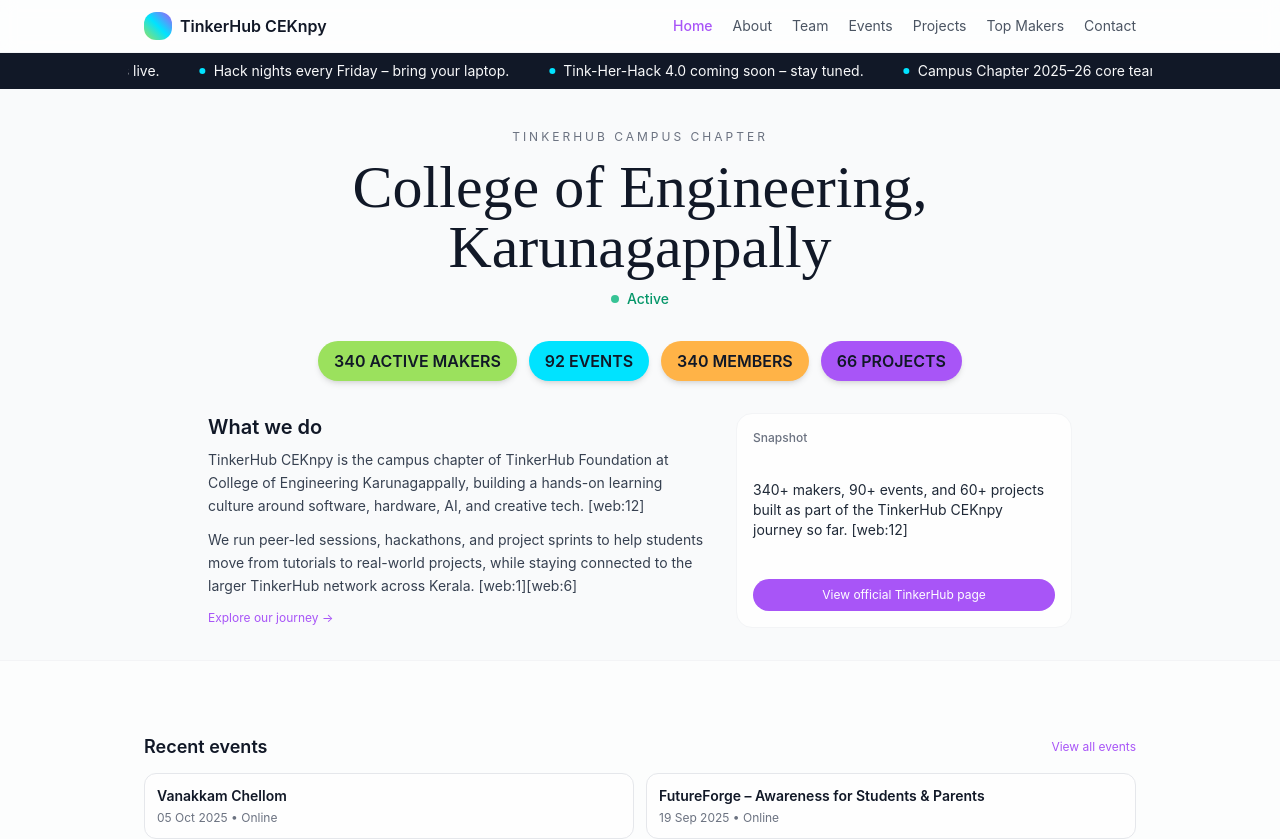
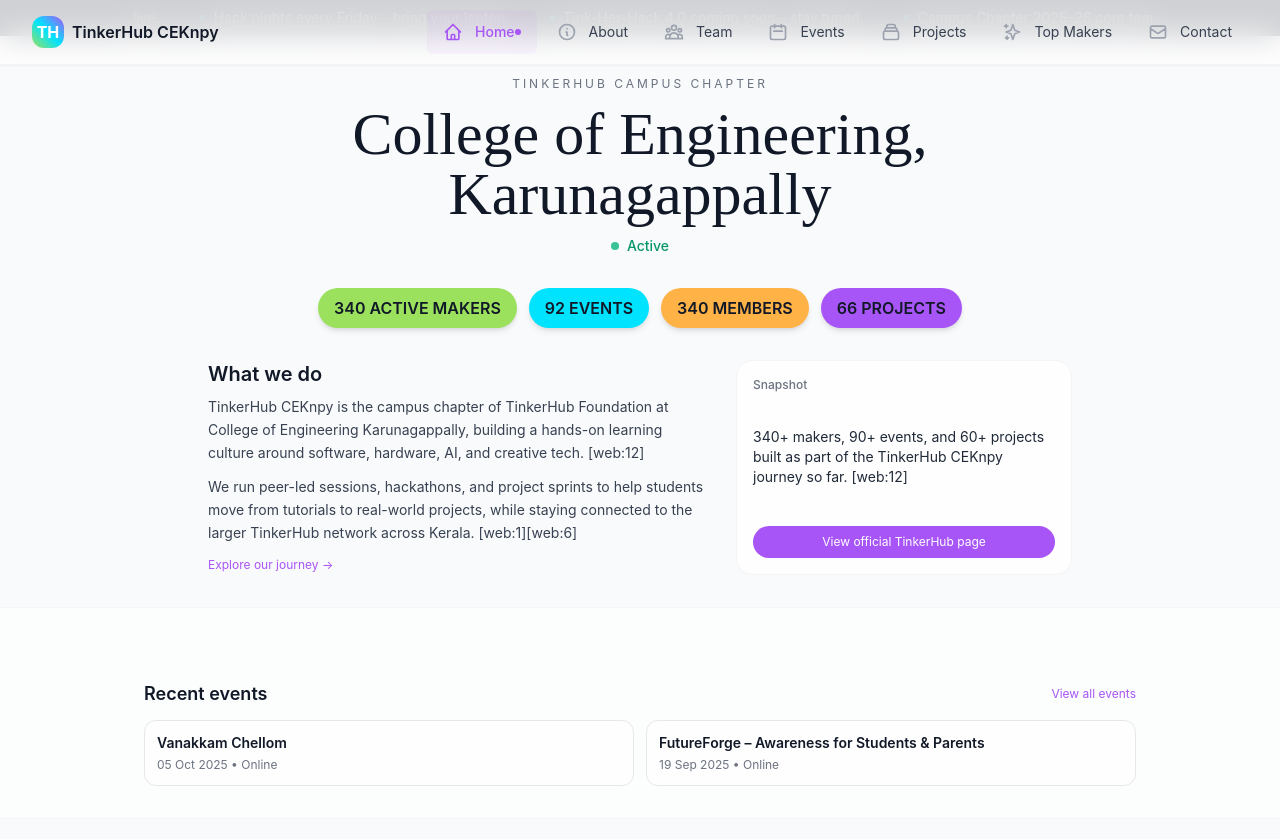
Before and after one commit to abhi-jithb/tinkerhub-ceknpy, a React (Vite) app: page / in a window 1280 px wide. Shown: the top 839 px of the page. Built offline with nearby package versions, Linux system fonts and the light colour scheme.

Commit message:
added a hamburger menu function for mobile users

```diff
--- a/src/components/Navbar.jsx
+++ b/src/components/Navbar.jsx
@@ -1,44 +1,160 @@
-    import React from "react";
-import { NavLink } from "react-router-dom";
+import React, { useState, useEffect } from "react";
+import { NavLink, useLocation } from "react-router-dom";
 
 const navItems = [
-  { to: "/", label: "Home" },
-  { to: "/about", label: "About" },
-  { to: "/team", label: "Team" },
-  { to: "/events", label: "Events" },
-  { to: "/projects", label: "Projects" },
-  { to: "/top-makers", label: "Top Makers" },
-  { to: "/contact", label: "Contact" },
+  { to: "/", label: "Home", icon: "M3 12l2-2m0 0l7-7 7 7M5 10v10a1 1 0 001 1h3m10-11l2 2m-2-2v10a1 1 0 01-1 1h-3m-6 0a1 1 0 001-1v-4a1 1 0 011-1h2a1 1 0 011 1v4a1 1 0 001 1m-6 0h6" },
+  { to: "/about", label: "About", icon: "M13 16h-1v-4h-1m1-4h.01M21 12a9 9 0 11-18 0 9 9 0 0118 0z" },
+  { to: "/team", label: "Team", icon: "M17 20h5v-2a3 3 0 00-5.356-1.857M17 20H7m10 0v-2c0-.656-.126-1.283-.356-1.857M7 20H2v-2a3 3 0 015.356-1.857M7 20v-2c0-.656.126-1.283.356-1.857m0 0a5.002 5.002 0 019.288 0M15 7a3 3 0 11-6 0 3 3 0 016 0zm6 3a2 2 0 11-4 0 2 2 0 014 0zM7 10a2 2 0 11-4 0 2 2 0 014 0z" },
+  { to: "/events", label: "Events", icon: "M8 7V3m8 4V3m-9 8h10M5 21h14a2 2 0 002-2V7a2 2 0 00-2-2H5a2 2 0 00-2 2v12a2 2 0 002 2z" },
+  { to: "/projects", label: "Projects", icon: "M19 11H5m14 0a2 2 0 012 2v6a2 2 0 01-2 2H5a2 2 0 01-2-2v-6a2 2 0 012-2m14 0V9a2 2 0 00-2-2M5 11V9a2 2 0 012-2m0 0V5a2 2 0 012-2h6a2 2 0 012 2v2M7 7h10" },
+  { to: "/top-makers", label: "Top Makers", icon: "M5 3v4M3 5h4M6 17v4m-2-2h4m5-16l2.286 6.857L21 12l-5.714 2.143L13 21l-2.286-6.857L5 12l5.714-2.143L13 3z" },
+  { to: "/contact", label: "Contact", icon: "M3 8l7.89 5.26a2 2 0 002.22 0L21 8M5 19h14a2 2 0 002-2V7a2 2 0 00-2-2H5a2 2 0 00-2 2v10a2 2 0 002 2z" },
 ];
 
+const NavLinkItem = ({ to, label, icon, onClick, isMobile = false }) => {
+  const location = useLocation();
+  const isActive = location.pathname === to || (to !== '/' && location.pathname.startsWith(to));
+
+  return (
+    <NavLink
+      to={to}
+      className={`flex items-center px-4 py-3 text-sm transition-all duration-200 ${
+        isActive
+          ? 'text-thPurple font-medium bg-thPurple/5'
+          : 'text-gray-700 hover:text-thPurple hover:bg-thPurple/5'
+      } ${isMobile ? 'rounded-lg my-1' : 'rounded-md'}`}
+      onClick={onClick}
+    >
+      <svg
+        className={`w-5 h-5 mr-3 ${isActive ? 'text-thPurple' : 'text-gray-400'}`}
+        fill="none"
+        viewBox="0 0 24 24"
+        stroke="currentColor"
+      >
+        <path strokeLinecap="round" strokeLinejoin="round" strokeWidth={2} d={icon} />
+      </svg>
+      {label}
+      {isActive && (
+        <span className="ml-auto w-1.5 h-1.5 rounded-full bg-thPurple"></span>
+      )}
+    </NavLink>
+  );
+};
+
 export default function Navbar() {
+  const [isOpen, setIsOpen] = useState(false);
+  const location = useLocation();
+
+  // Close mobile menu when route changes
+  useEffect(() => {
+    setIsOpen(false);
+  }, [location.pathname]);
+
+  // Disable body scroll when mobile menu is open
+  useEffect(() => {
+    if (isOpen) {
+      document.body.style.overflow = 'hidden';
+    } else {
+      document.body.style.overflow = 'unset';
+    }
+
+    return () => {
+      document.body.style.overflow = 'unset';
+    };
+  }, [isOpen]);
+
   return (
-    <header className="w-full border-b border-gray-100 bg-white/70 backdrop-blur z-10">
-      <nav className="max-w-5xl mx-auto px-4 py-3 flex items-center justify-between">
-        <div className="flex items-center gap-2">
-          <div className="w-7 h-7 rounded-xl bg-gradient-to-tr from-thGreen via-thCyan to-thPurple" />
-          <span className="font-semibold text-sm sm:text-base">
-            TinkerHub CEKnpy
-          </span>
-        </div>
+    <header className="w-full border-b border-gray-100 bg-white/80 backdrop-blur-lg z-50 fixed top-0 left-0 right-0 shadow-sm">
+      <div className="max-w-7xl mx-auto px-4 sm:px-6 lg:px-8">
+        <nav className="flex items-center justify-between h-16">
+          {/* Logo */}
+          <div className="flex-shrink-0 flex items-center">
+            <div className="w-8 h-8 rounded-xl bg-gradient-to-tr from-thGreen via-thCyan to-thPurple flex items-center justify-center text-white font-bold">
+              TH
+            </div>
+            <span className="ml-2 text-gray-900 font-semibold">TinkerHub CEKnpy</span>
+          </div>
 
-        <div className="hidden sm:flex gap-5 text-sm text-gray-600">
+          {/* Desktop Navigation */}
+          <div className="hidden md:flex items-center space-x-1">
+            {navItems.map((item) => (
+              <NavLinkItem
+                key={item.to}
+                to={item.to}
+                label={item.label}
+                icon={item.icon}
+              />
+            ))}
+          </div>
+
+          {/* Mobile menu button */}
+          <div className="md:hidden">
+            <button
+              onClick={() => setIsOpen(!isOpen)}
+              className="inline-flex items-center justify-center p-2 rounded-md text-gray-600 hover:text-thPurple focus:outline-none focus:ring-2 focus:ring-inset focus:ring-thPurple"
+              aria-expanded="false"
+            >
+              <span className="sr-only">Open main menu</span>
+              {!isOpen ? (
+                <svg className="block h-6 w-6" xmlns="http://www.w3.org/2000/svg" fill="none" viewBox="0 0 24 24" stroke="currentColor">
+                  <path strokeLinecap="round" strokeLinejoin="round" strokeWidth={2} d="M4 6h16M4 12h16M4 18h16" />
+                </svg>
+              ) : (
+                <svg className="block h-6 w-6" xmlns="http://www.w3.org/2000/svg" fill="none" viewBox="0 0 24 24" stroke="currentColor">
+                  <path strokeLinecap="round" strokeLinejoin="round" strokeWidth={2} d="M6 18L18 6M6 6l12 12" />
+                </svg>
+              )}
+            </button>
+          </div>
+        </nav>
+      </div>
+
+      {/* Mobile Navigation */}
+      <div
+        className={`md:hidden fixed inset-0 bg-white z-40 transform transition-all duration-300 ease-in-out ${
+          isOpen ? 'translate-y-16 opacity-100' : '-translate-y-full opacity-0 pointer-events-none'
+        }`}
+        style={{ marginTop: '0' }}
+      >
+        <div className="px-4 pt-2 pb-8 space-y-1 overflow-y-auto h-[calc(100vh-4rem)]">
           {navItems.map((item) => (
-            <NavLink
+            <NavLinkItem
               key={item.to}
               to={item.to}
-              className={({ isActive }) =>
-                `hover:text-thPurple ${
-                  isActive ? "text-thPurple font-medium" : ""
-                }`
-              }
-              end={item.to === "/"}
-            >
-              {item.label}
-            </NavLink>
+              label={item.label}
+              icon={item.icon}
+              isMobile={true}
+              onClick={() => setIsOpen(false)}
+            />
           ))}
+
+          {/* Social Links */}
+          <div className="mt-8 px-4">
+            <p className="text-xs font-medium text-gray-500 uppercase tracking-wider mb-4">Connect With Us</p>
+            <div className="flex space-x-4">
+              {[
+                { name: 'GitHub', icon: 'M12 2C6.477 2 2 6.477 2 12c0 4.42 2.865 8.167 6.839 9.49.5.092.682-.217.682-.482 0-.237-.008-.866-.013-1.7-2.782.603-3.369-1.337-3.369-1.337-.454-1.155-1.11-1.462-1.11-1.462-.908-.62.069-.608.069-.608 1.003.07 1.531 1.03 1.531 1.03.892 1.529 2.341 1.087 2.91.832.092-.647.35-1.088.636-1.338-2.22-.253-4.555-1.11-4.555-4.943 0-1.091.39-1.984 1.029-2.683-.103-.253-.446-1.27.098-2.647 0 0 .84-.268 2.75 1.025A9.578 9.578 0 0112 6.836c.85.004 1.705.114 2.504.336 1.909-1.293 2.747-1.025 2.747-1.025.546 1.377.202 2.394.1 2.647.64.699 1.028 1.592 1.028 2.683 0 3.842-2.339 4.687-4.566 4.935.359.309.678.919.678 1.852 0 1.336-.012 2.415-.012 2.743 0 .267.18.578.688.48C19.138 20.161 22 16.416 22 12c0-5.523-4.477-10-10-10z' },
+                { name: 'Twitter', icon: 'M23.953 4.57a10 10 0 01-2.825.775 4.958 4.958 0 002.163-2.723 10.054 10.054 0 01-3.127 1.184 4.92 4.92 0 00-8.384 4.482C7.69 8.095 4.067 6.13 1.64 3.162a4.822 4.822 0 00-.666 2.475c0 1.71.87 3.213 2.188 4.096a4.904 4.904 0 01-2.228-.616v.06a4.923 4.923 0 003.946 4.827 4.996 4.996 0 01-2.212.085 4.936 4.936 0 004.604 3.417 9.867 9.867 0 01-6.102 2.105c-.39 0-.779-.023-1.17-.067a13.995 13.995 0 007.557 2.209c9.053 0 13.998-7.496 13.998-13.985 0-.21 0-.42-.015-.63A9.935 9.935 0 0024 4.59z' },
+                { name: 'LinkedIn', icon: 'M20.447 20.452h-3.554v-5.569c0-1.328-.027-3.037-1.852-3.037-1.853 0-2.136 1.445-2.136 2.939v5.667H9.351V9h3.414v1.561h.046c.477-.9 1.637-1.85 3.37-1.85 3.601 0 4.267 2.37 4.267 5.455v6.286zM5.337 7.433a2.062 2.062 0 01-2.063-2.065 2.064 2.064 0 112.063 2.065zm1.782 13.019H3.555V9h3.564v11.452zM22.225 0H1.771C.792 0 0 .774 0 1.729v20.542C0 23.227.792 24 1.771 24h20.451C23.2 24 24 23.227 24 22.271V1.729C24 .774 23.2 0 22.222 0h.003z' },
+                { name: 'Instagram', icon: 'M12 2.163c3.204 0 3.584.012 4.85.07 3.252.148 4.771 1.691 4.919 4.919.058 1.265.069 1.645.069 4.849 0 3.205-.012 3.584-.069 4.849-.149 3.225-1.664 4.771-4.919 4.919-1.266.058-1.644.07-4.85.07-3.204 0-3.584-.012-4.849-.07-3.26-.149-4.771-1.699-4.919-4.92-.058-1.265-.07-1.644-.07-4.849 0-3.204.013-3.583.07-4.849.149-3.227 1.664-4.771 4.919-4.919 1.266-.057 1.645-.069 4.849-.069zM12 0C8.741 0 8.333.014 7.053.072 2.695.272.273 2.69.073 7.052.014 8.333 0 8.741 0 12c0 3.259.014 3.668.072 4.948.2 4.358 2.618 6.78 6.98 6.98C8.333 23.986 8.741 24 12 24c3.259 0 3.668-.014 4.948-.072 4.354-.2 6.782-2.618 6.979-6.98.059-1.28.073-1.689.073-4.948 0-3.259-.014-3.667-.072-4.947-.196-4.354-2.617-6.78-6.979-6.98C15.668.014 15.259 0 12 0zm0 5.838a6.162 6.162 0 100 12.324 6.162 6.162 0 000-12.324zM12 16a4 4 0 110-8 4 4 0 010 8zm6.406-11.845a1.44 1.44 0 100 2.881 1.44 1.44 0 000-2.881z' }
+              ].map((social) => (
+                <a
+                  key={social.name}
+                  href={`https://${social.name.toLowerCase()}.com/tinkerhub`}
+                  target="_blank"
+                  rel="noopener noreferrer"
+                  className="text-gray-400 hover:text-thPurple"
+                >
+                  <span className="sr-only">{social.name}</span>
+                  <svg className="h-5 w-5" fill="currentColor" viewBox="0 0 24 24">
+                    <path d={social.icon} />
+                  </svg>
+                </a>
+              ))}
+            </div>
+          </div>
         </div>
-      </nav>
+      </div>
     </header>
   );
 }
```
